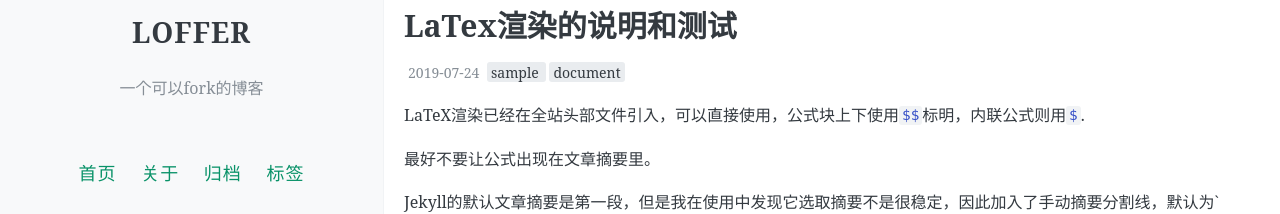
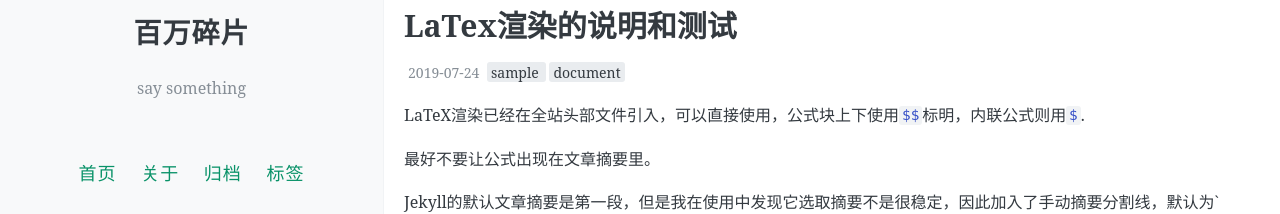
Before and after one commit to violentsilence707/with0utgravity, a Jekyll site: the page built from index.html, in a window 1280 px wide. Shown: the part 290-504 px from the top of the page. Built offline with Jekyll 4.4.1, drawn with Linux system fonts in a browser that asks for light colours; the list of posts is cut into pages by our own code; comment, search, counter and statistics services are not loaded.

Commit message:
Update _config.yml

```diff
--- a/_config.yml
+++ b/_config.yml
@@ -7,8 +7,8 @@
 # 井号后面的文字是说明文档，不会被程序读取。
 
 # 描述/签名
-name: LOFFER
-description: 一个可以fork的博客
+name: 百万碎片
+description: say something
 
 # 输入你的网站域名（如果你没有添加自己的域名，而是直接用GitHub pages分配的域名的话可以省略）
 url:
@@ -16,7 +16,7 @@ url:
 # 添加你的博客的二级域名，一般来说是你的repository名
 # 如果你的博客的URL是：(http://yourusername.github.io/repository-name)
 # 那么就写成 "/repository-name"
-baseurl: /LOFFER
+baseurl: /with0utgravity
 
 
 #
@@ -24,10 +24,10 @@ baseurl: /LOFFER
 #
 
 # 你的博客logo图片URL，建议尺寸不超过300px × 300px
-avatar: https://raw.githubusercontent.com/FromEndWorld/LOFFER/master/images/logo.png
+avatar: https://raw.githubusercontent.com/violentsilence707/with0utgravitymaster/images/
 
 # 你的favicon（出现在浏览器tab上）图片URL，建议使用较小(64px × 64px)的图片
-favicon: https://raw.githubusercontent.com/FromEndWorld/LOFFER/master/images/favicon.png
+favicon: https://raw.githubusercontent.com/violentsilence707/with0utgravitymaster/images/
 
 
 # 菜单中的按钮
```
